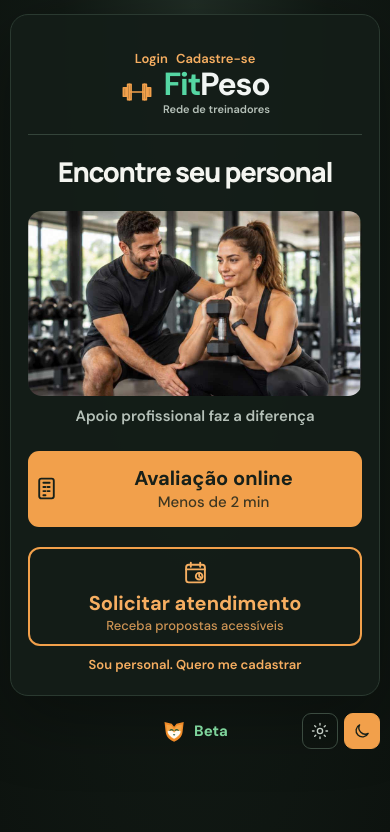
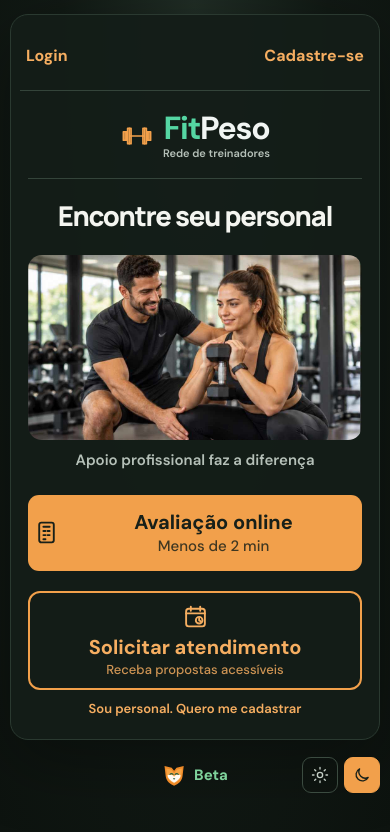
Before and after one commit to albertoapr/calculadoraimc, a Vue app: page / in a window 390 px wide. Shown: the top 832 px of the page. Built offline with nearby package versions, Linux system fonts and the light colour scheme.

Commit message:
Aumenta legibilidade e áreas de toque do menu móvel de usuário

```diff
--- a/src/assets/main.css
+++ b/src/assets/main.css
@@ -213,10 +213,14 @@ footer a:hover { text-decoration: underline; }
 footer img { width: 24px; height: 24px; }
 .trainer-signup-link { display: block; width: fit-content; margin: 10px auto 0; color: var(--blue-dark); font-size: 13px; font-weight: 600; text-align: center; text-decoration: none; }
 .trainer-signup-link:hover { text-decoration: underline; }
-.customer-account-links { display: flex; align-items: center; justify-content: center; gap: 8px; margin-top: 10px; color: var(--blue-dark); font-size: 13px; font-weight: 600; }
-.customer-account-links a, .customer-account-links button { padding: 0; border: 0; color: inherit; background: none; font: inherit; text-decoration: none; cursor: pointer; }
-.customer-account-links a:hover, .customer-account-links button:hover { text-decoration: underline; }
-.customer-account-links a:focus-visible, .customer-account-links button:focus-visible { outline: 2px solid #a8c7ff; outline-offset: 3px; }
+.customer-account-links { display: flex; align-items: center; justify-content: flex-end; flex-wrap: wrap; gap: 6px; margin: -10px 0 22px; padding-bottom: 12px; border-bottom: 1px solid var(--line); color: var(--blue-dark); font-size: 16px; font-weight: 700; line-height: 1.3; }
+.customer-account-links a, .customer-account-links button { display: inline-flex; min-height: 44px; align-items: center; justify-content: center; gap: 6px; padding: 8px 10px; border: 0; border-radius: 10px; color: inherit; background: transparent; font: inherit; text-decoration: none; cursor: pointer; }
+.customer-account-links a:hover, .customer-account-links button:hover { background: color-mix(in srgb, var(--blue) 10%, transparent); }
+.customer-account-links a:focus-visible, .customer-account-links button:focus-visible { outline: 3px solid var(--blue); outline-offset: 2px; }
+.customer-account-links .account-name-button { margin-right: auto; min-width: 0; font-weight: 800; }
+.customer-account-links .account-name-button svg { width: 20px; height: 20px; flex: 0 0 auto; fill: none; stroke: currentColor; stroke-width: 1.8; stroke-linecap: round; stroke-linejoin: round; }
+.customer-account-links .account-name-button span { max-width: 12ch; overflow: hidden; text-overflow: ellipsis; white-space: nowrap; }
+.customer-account-links .account-logout-button { color: var(--muted); }
 .customer-signup-intro { margin-bottom: 20px; font-size: 15px; }
 
 /* Login progressivo: formulário legível, checkbox discreto e etapas bem separadas. */
@@ -360,6 +364,11 @@ html[data-theme='dark'] .proposal-contact-links a { color: #f6ae61; }
 html[data-theme='dark'] .field textarea { border-color: #3b4b40; color: #f4f5f0; background: #1b2720; }
 
 @media (max-width: 520px) {
+  .customer-account-links { justify-content: space-between; flex-wrap: nowrap; gap: 3px; margin: -8px -8px 20px; padding: 0 0 10px; font-size: 16px; }
+  .customer-account-links a, .customer-account-links button { flex: 0 1 auto; min-height: 48px; padding: 10px 6px; white-space: nowrap; }
+  .customer-account-links .account-name-button { margin-right: 0; }
+  .customer-account-links .account-name-button svg { width: 18px; height: 18px; }
+  .customer-account-links .account-name-button span { max-width: 9ch; }
   .page-shell { padding: 14px 10px 20px; }
   .calculator { padding: 25px 17px 22px; border-radius: 18px; }
   .intro { margin: 10px auto 23px; font-size: 17px; }
@@ -385,3 +394,12 @@ html[data-theme='dark'] .field textarea { border-color: #3b4b40; color: #f4f5f0;
   .status { font-size: 14px; }
   .disclaimer { font-size: 12px; }
 }
+
+@media (max-width: 370px) {
+  .customer-account-links { flex-wrap: wrap; justify-content: center; row-gap: 0; }
+  .customer-account-links .account-name-button { flex: 1 1 100%; justify-content: center; }
+  .customer-account-links .account-name-button span { max-width: 19ch; }
+}
+@media (prefers-reduced-motion: reduce) {
+  .customer-account-links button, .customer-account-links a { scroll-behavior: auto; }
+}
```
